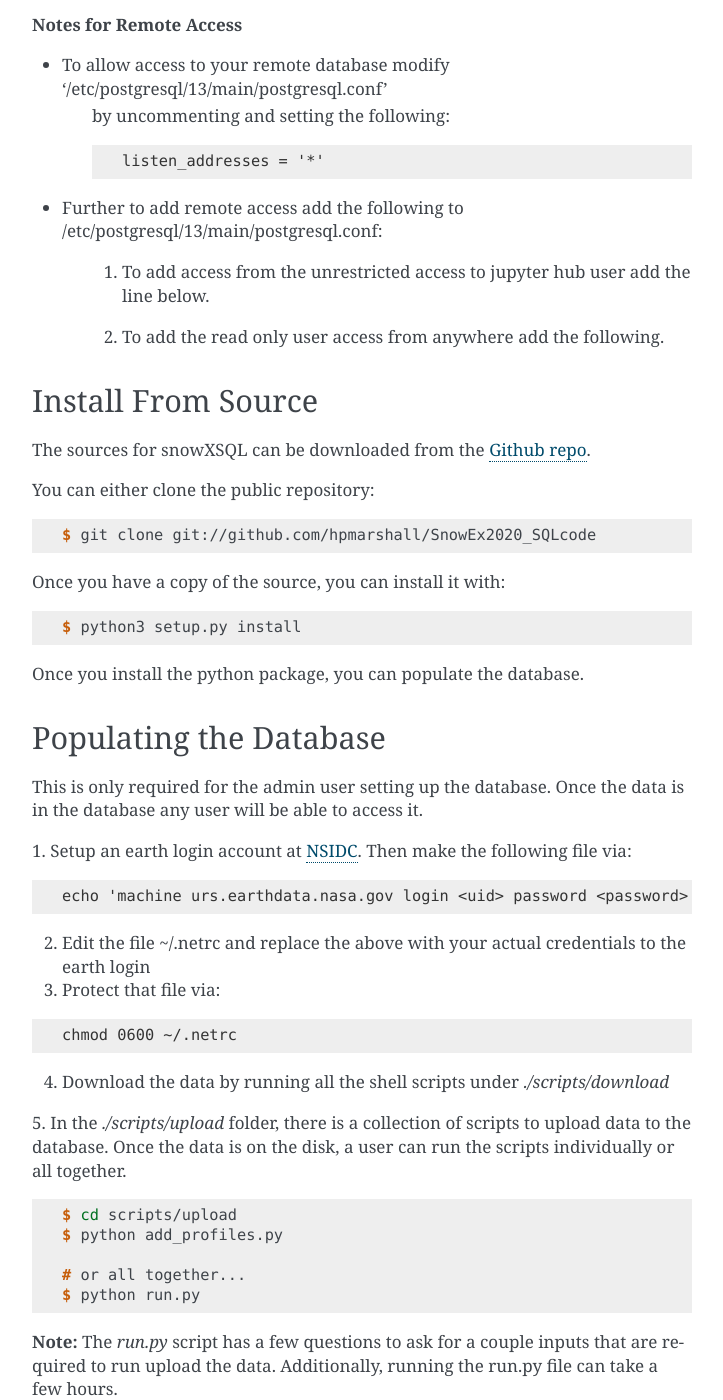
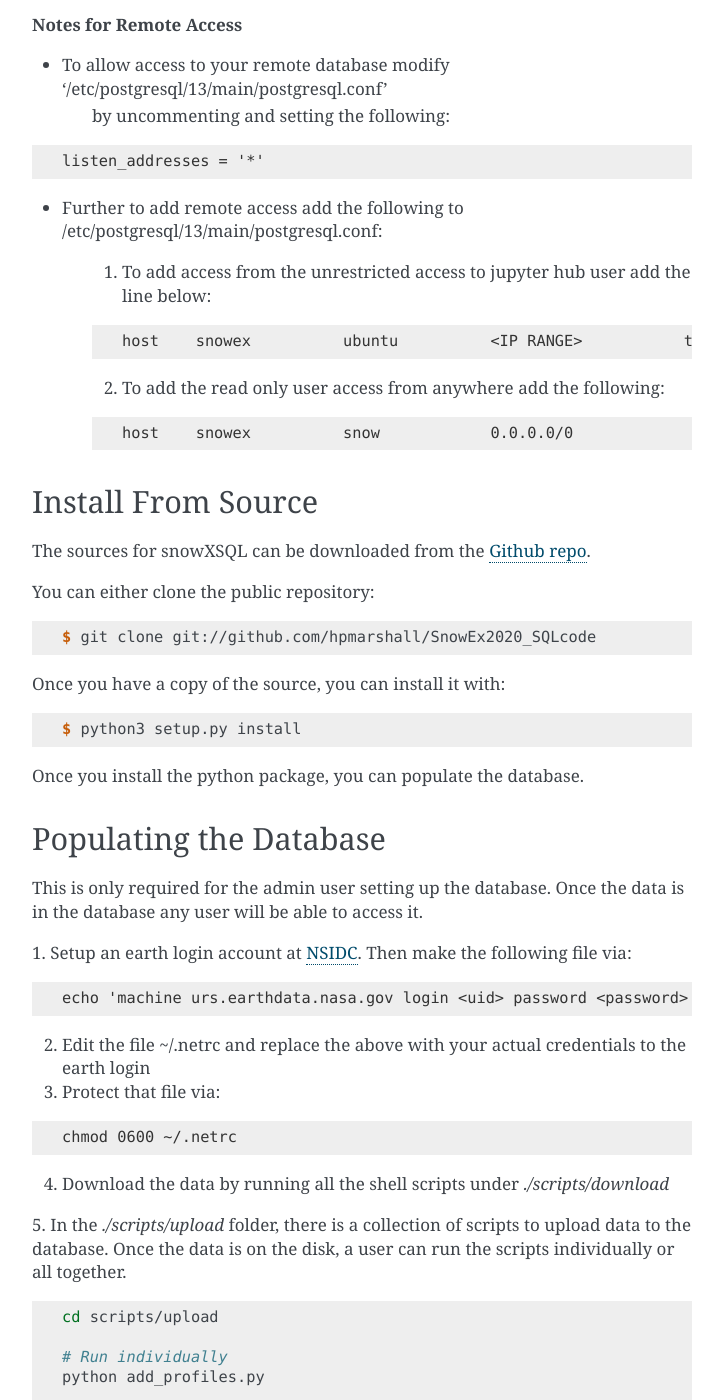
Before and after one commit to SnowEx/snowexsql, a Sphinx documentation site: the page built from docs/installation.rst, in a window 1280 px wide and 1400 px high, scrolled down 1366 px. Shown: the whole window, without its empty margins (388-1111 px from the left). Built offline with Sphinx 7.4.7, drawn with Linux system fonts in a browser that asks for light colours; pages that are not in the unit, such as notebooks, are missing from menus; some of the changed text lies outside the part shown.

Commit message:
A couple of lines had typos in the docs and didnt render the code blocks for installation

```diff
--- a/docs/installation.rst
+++ b/docs/installation.rst
@@ -64,16 +64,16 @@ The script under ./scripts/install will perform the following:
 1: Adds the following to the file /etc/postgresql/13/main/environment to enable rasters, for more info see `PostGIS installation`_ page under
 *2.2. Configuring raster*
 
-    .. code-block:: bash
+.. code-block:: bash
 
-        POSTGIS_ENABLE_OUTDB_RASTERS=1
-        POSTGIS_GDAL_ENABLED_DRIVERS=ENABLE_ALL
+    POSTGIS_ENABLE_OUTDB_RASTERS=1
+    POSTGIS_GDAL_ENABLED_DRIVERS=ENABLE_ALL
 
 2. Then it will restart the PostGIS service using:
 
-    .. code-block:: bash
+.. code-block:: bash
 
-        sudo service postgresql restart
+    sudo service postgresql restart
 
 
 .. _PostGIS installation: http://postgis.net/docs/postgis_installation.html#install_short_version
@@ -82,16 +82,16 @@ The script under ./scripts/install will perform the following:
 3. Creates your tables, our main one called snowex, and another called test for
 running small unittests on.
 
-    .. code-block:: bash
+.. code-block:: bash
 
-        sudo -u <username> psql -c "CREATE DATABASE snowex; CREATE DATABASE test;"
+    sudo -u <username> psql -c "CREATE DATABASE snowex; CREATE DATABASE test;"
 
 4. Installs the post gis extensions via:
 
-    .. code-block:: bash
+.. code-block:: bash
 
-        psql test -c "CREATE EXTENSION postgis; CREATE EXTENSION postgis_raster;"
-        psql snowex -c "CREATE EXTENSION postgis; CREATE EXTENSION postgis_raster;"
+    psql test -c "CREATE EXTENSION postgis; CREATE EXTENSION postgis_raster;"
+    psql snowex -c "CREATE EXTENSION postgis; CREATE EXTENSION postgis_raster;"
 
 
 4. Create a users ubuntu and snow
@@ -105,21 +105,23 @@ running small unittests on.
 * To allow access to your remote database modify '/etc/postgresql/13/main/postgresql.conf'
     by uncommenting and setting the following:
 
-    .. code-block:: console
+.. code-block:: console
 
-        listen_addresses = '*'
+    listen_addresses = '*'
 
 * Further to add remote access add the following to /etc/postgresql/13/main/postgresql.conf:
 
-    1. To add access from the unrestricted access to jupyter hub user add the line below.
+    1. To add access from the unrestricted access to jupyter hub user add the line below:
 
-        .. code-block:: console
-            host    snowex          ubuntu          <IP RANGE>           trust
+    .. code-block:: console
 
-    2. To add the read only user access from anywhere add the following.
+        host    snowex          ubuntu          <IP RANGE>           trust
 
-        .. code-block:: console
-            host    snowex          snow            0.0.0.0/0               md5
+    2. To add the read only user access from anywhere add the following:
+
+    .. code-block:: console
+
+        host    snowex          snow            0.0.0.0/0               md5
 
 Install From Source
 -------------------
@@ -166,18 +168,23 @@ Then make the following file via:
 to the database. Once the data is on the disk, a user can run the scripts individually
 or all together.
 
-.. code-block:: console
+.. code-block:: bash
 
-    $ cd scripts/upload
-    $ python add_profiles.py
+    cd scripts/upload
+
+    # Run individually
+    python add_profiles.py
 
     # or all together...
-    $ python run.py
+    python run.py
 
 **Note:** The `run.py` script has a few questions to ask for a couple inputs
 that are required to run upload the data. Additionally, running the run.py file
 can take a few hours.
 
+**Additional Note:**
+Running the scripts individually does not consider whether the data is in the db. So running a script twice will result
+in that data being uploaded twice!
 
 .. _Github repo: https://github.com/hpmarshall/SnowEx2020_SQLcode
 .. _tarball: https://github.com/hpmarshall/SnowEx2020_SQLcode/tarball/master
```
